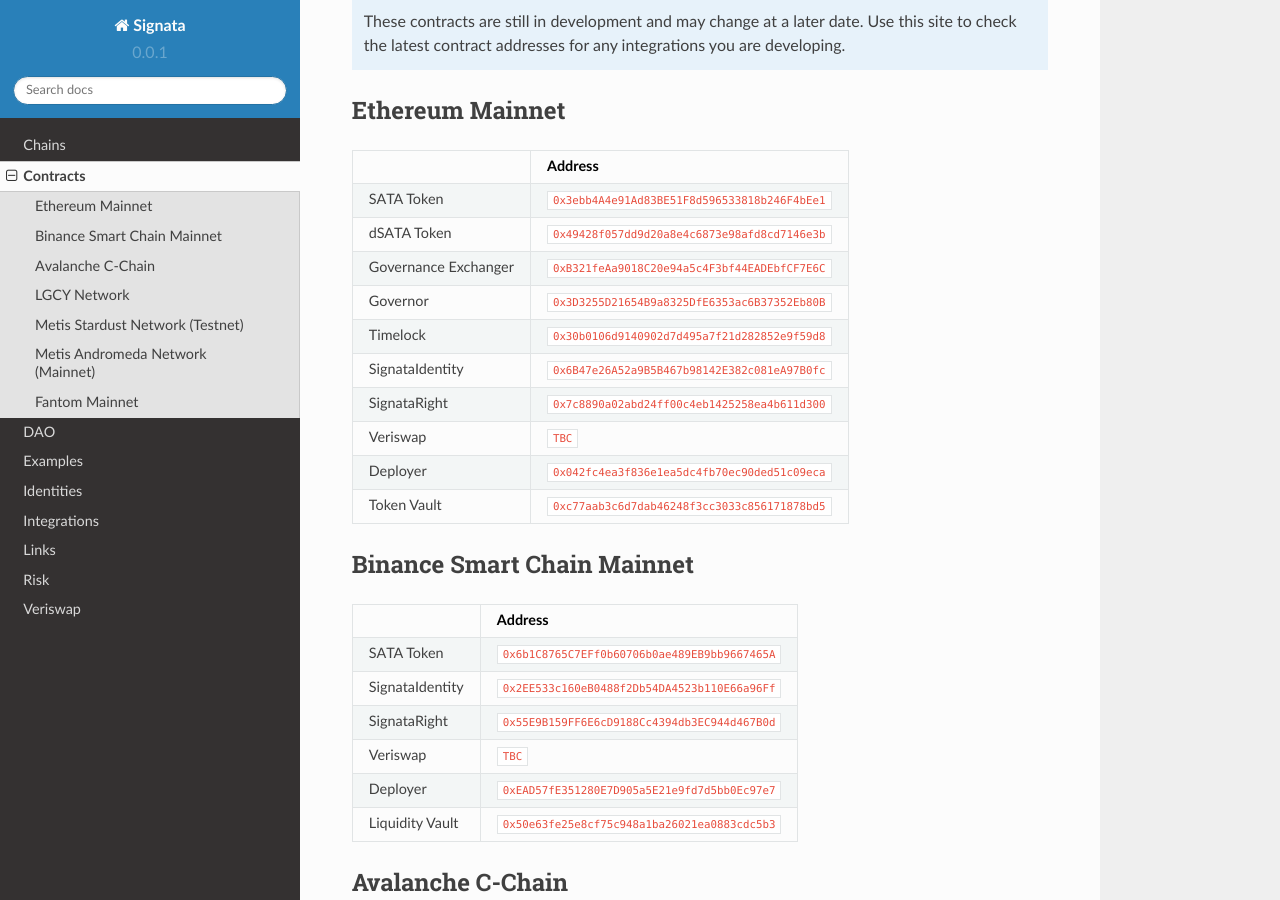
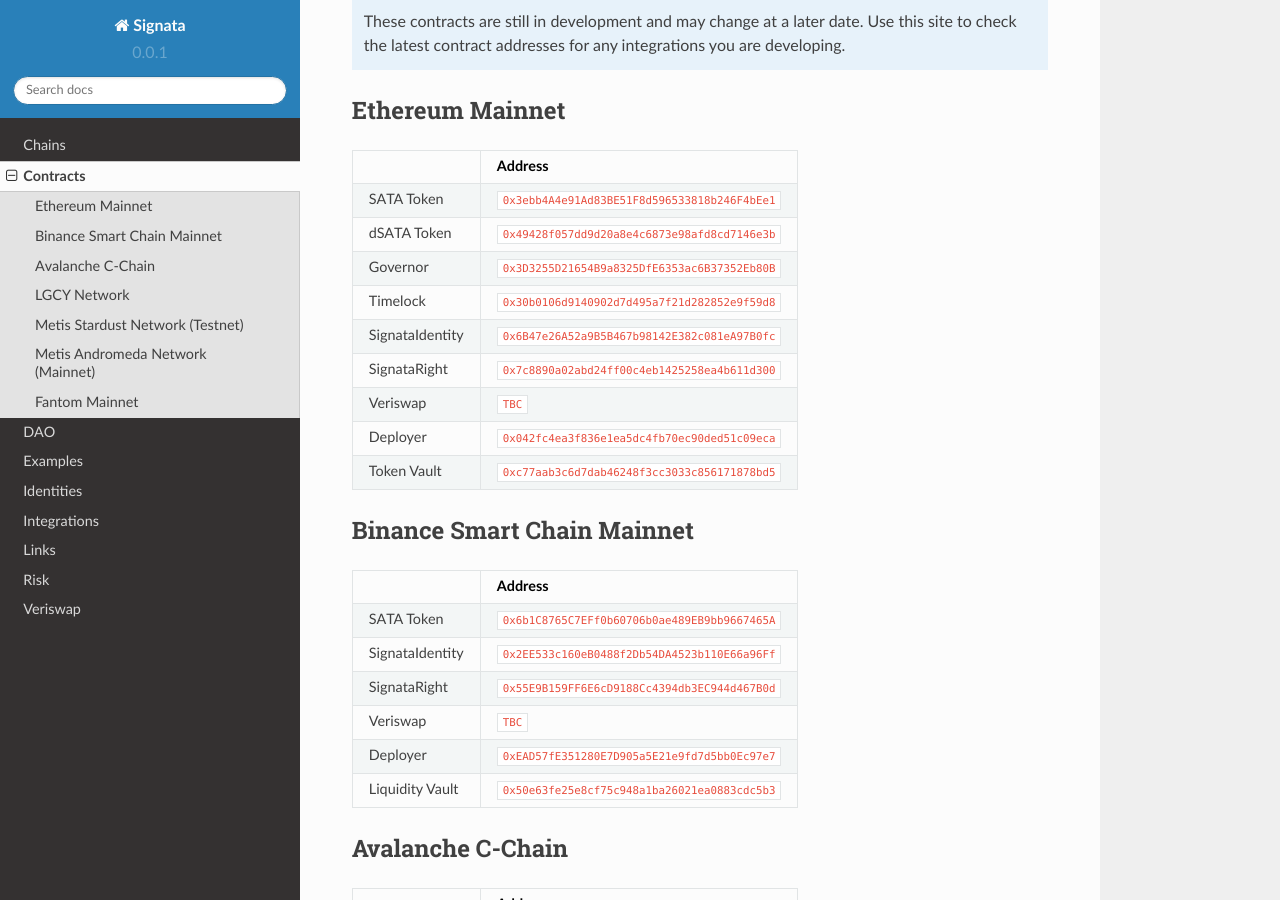
Before and after one commit to cl-tim/signata-docs, a Sphinx documentation site: the page built from docs/source/contracts.rst, in a window 1280 px wide and 900 px high, scrolled down 507 px. Built offline with Sphinx 7.4.7 and the Read the Docs theme 2.0.0, drawn with Linux system fonts in a browser that asks for light colours.

Commit message:
Update contracts.rst

```diff
--- a/docs/source/contracts.rst
+++ b/docs/source/contracts.rst
@@ -26,8 +26,6 @@
 | SATA Token           | ``0x3ebb4A4e91Ad83BE51F8d596533818b246F4bEe1`` |
 +----------------------+------------------------------------------------+
 | dSATA Token          | ``0x49428f057dd9d20a8e4c6873e98afd8cd7146e3b`` |
-+----------------------+------------------------------------------------+
-| Governance Exchanger | ``0xB321feAa9018C20e94a5c4F3bf44EADEbfCF7E6C`` |
 +----------------------+------------------------------------------------+
 | Governor             | ``0x3D3255D21654B9a8325DfE6353ac6B37352Eb80B`` |
 +----------------------+------------------------------------------------+
```
